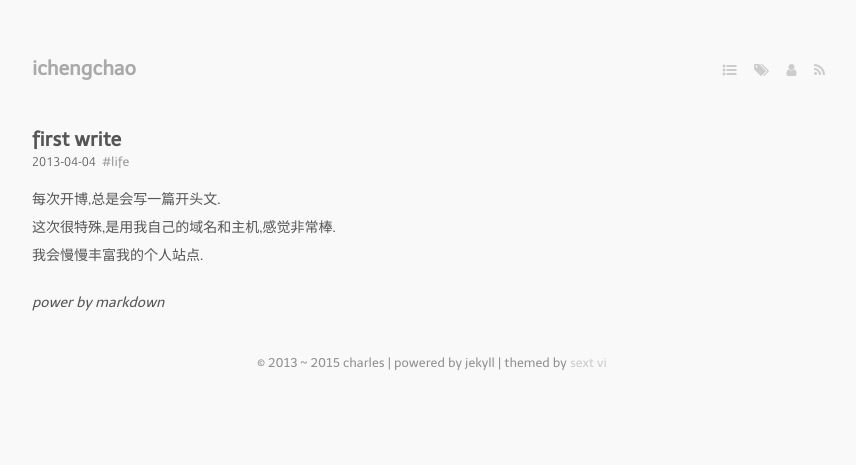
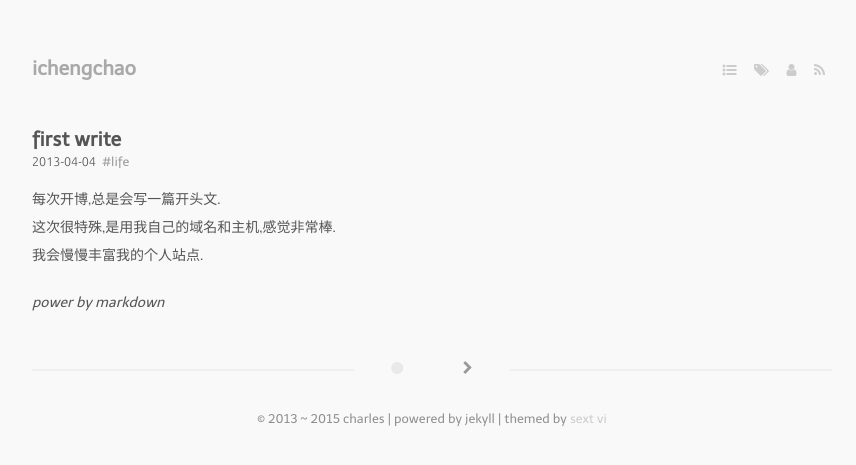
Before and after one commit to ichengchao/ichengchao.github.io, a Jekyll site: the page built from _posts/2013-04-04-first-write.markdown, in a window 1280 px wide. Shown: the top 465 px of the page, without its empty margins (208-1064 px from the left). Built offline with Jekyll 4.4.1, drawn with Linux system fonts in a browser that asks for light colours; nearby versions of some CDN libraries; Markdown is read by kramdown in place of the engine named in the settings; a script that is not in the unit is left out.

Commit message:
fix page button

```diff
--- a/_layouts/post.html
+++ b/_layouts/post.html
@@ -36,7 +36,7 @@ layout: default
   <section class="post">
   {{ content }}
   </section>
-  {% if page.guid %}
+
   <div class="divider">
     <span>
     {% if page.previous %}
@@ -58,6 +58,8 @@ layout: default
     {% endif %}
     </span>
   </div>
+
+  {% if page.guid %}
 
   <!-- BEGIN comment
   <section class="comment">
```
